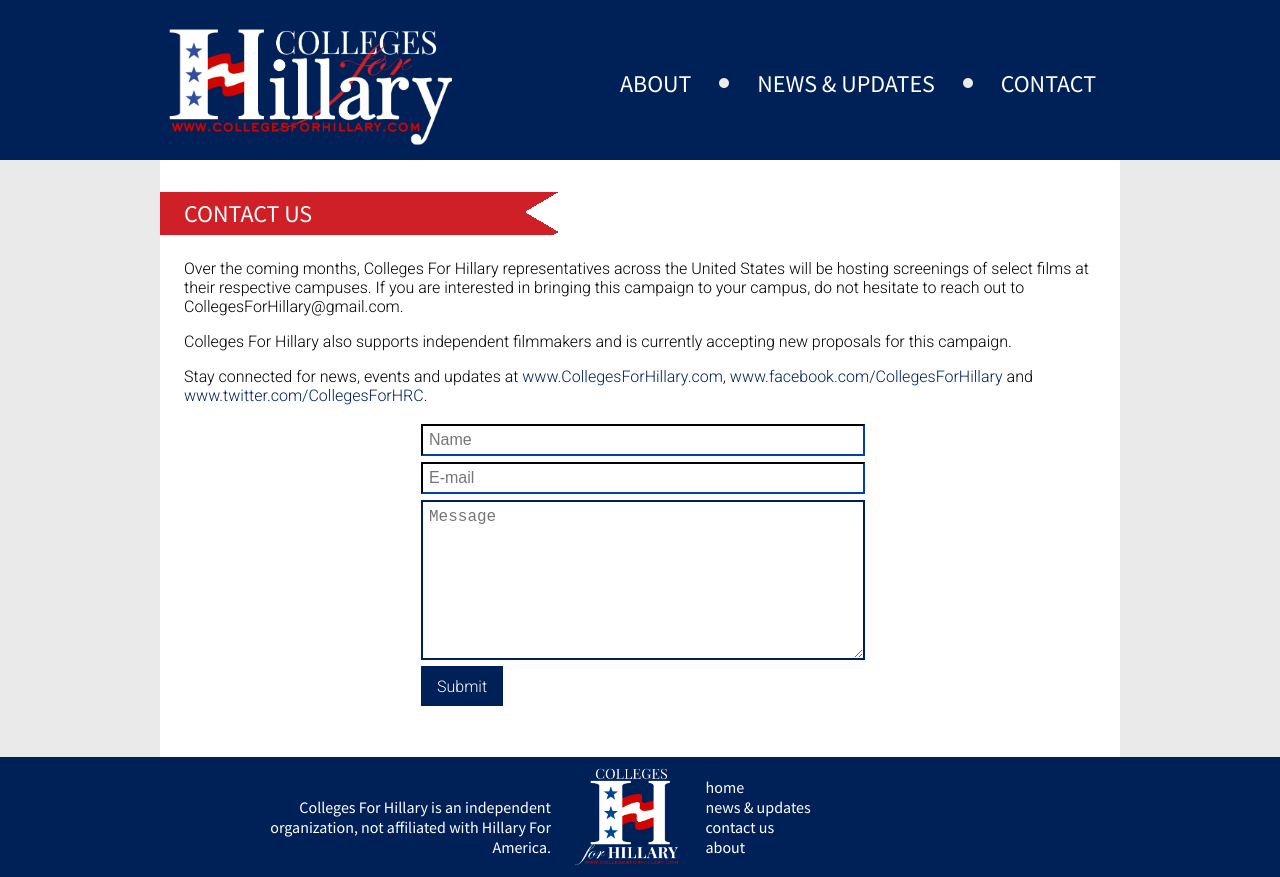
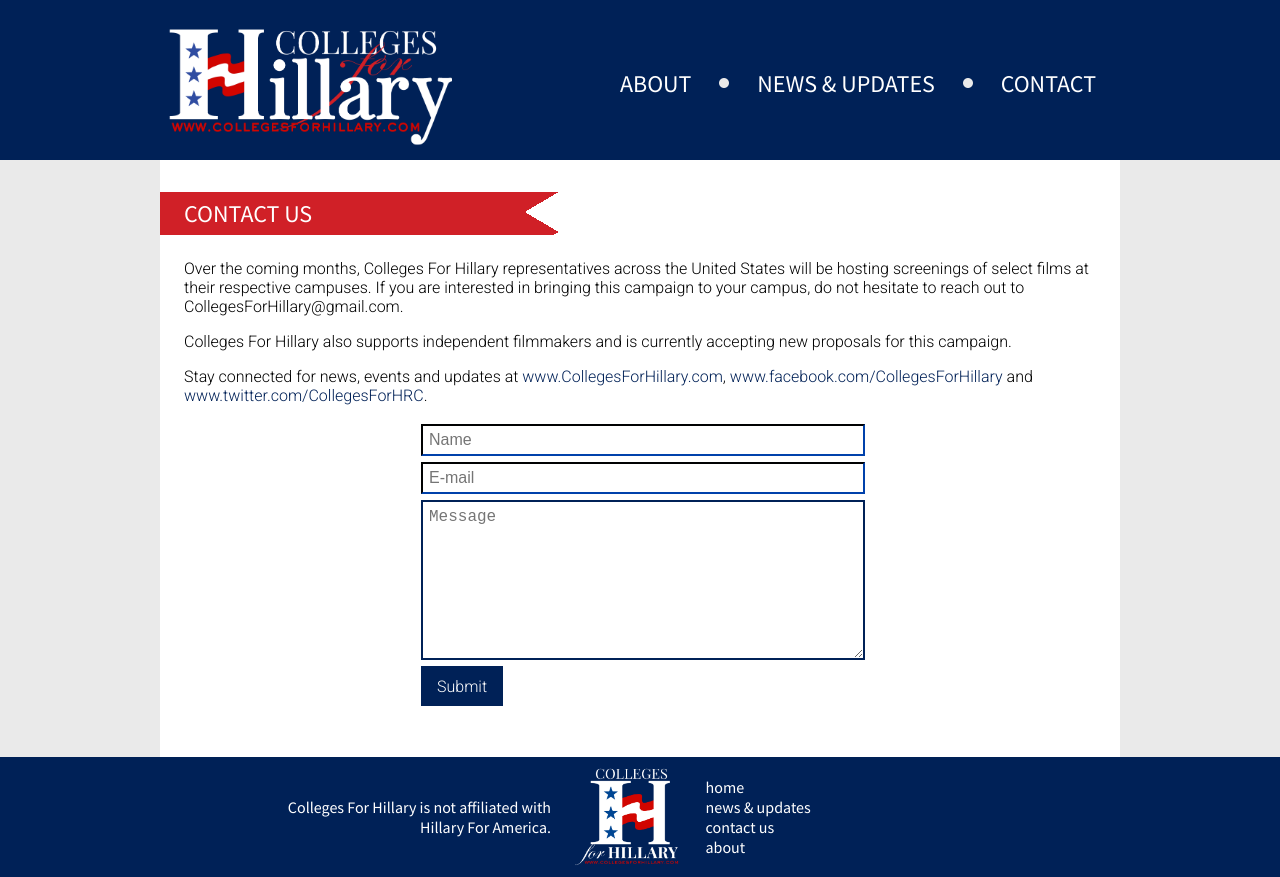
Before and after one commit to CollegesForHillary/collegesforhillary.github.io, a plain HTML site: page contact.html in a window 1280 px wide. Drawn offline with nearby package versions, Linux system fonts and the light colour scheme.

Commit message:
changed disclaimer

```diff
--- a/contact.html
+++ b/contact.html
@@ -64,7 +64,7 @@
       <div class='wrapper'>
         <div id='footer_left'>
           <div id='disclaimer'>
-            Colleges For Hillary is an independent organization, not affiliated with Hillary For America.
+            Colleges For Hillary is not affiliated with Hillary For America.
           </div>
         </div>
         <img id='foot_logo' src='./images/collegesforhillarylogo_white.png'/>
```
Also changed, not shown: about.html (+1 -1 lines), index2.html (+1 -1 lines), news.html (+1 -1 lines).
